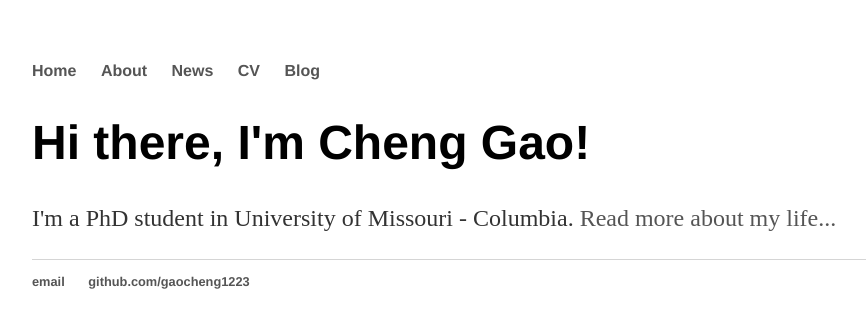
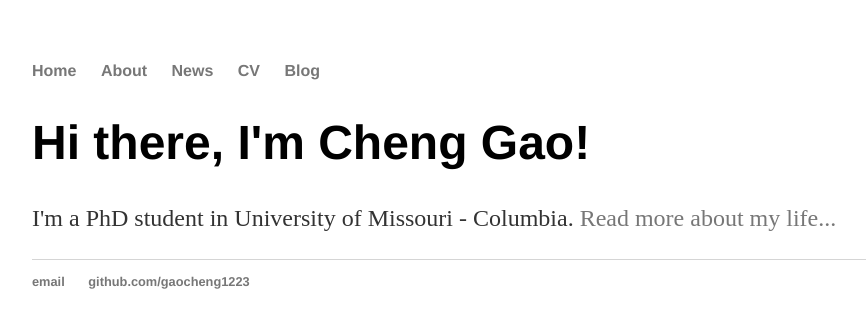
Before and after one commit to gaocheng1994/gaocheng1223.github.io, a Jekyll site: the page built from index.html, in a window 1280 px wide. Shown: the top 328 px of the page, without its empty margins (160-1026 px from the left). Built offline with Jekyll 4.4.1, drawn with Linux system fonts in a browser that asks for light colours.

Commit message:
Update main.css

```diff
--- a/css/main.css
+++ b/css/main.css
@@ -1,6 +1,6 @@
 body { margin: 60px auto; width: 70%; }
 
-a { text-decoration: none; color: #555; }
+a { text-decoration: none; color: #777; }
 a:hover { text-decoration: underline; }
 
 p, ul { font-size: 1.5em; line-height: 1.4em; color: #333; }
```
